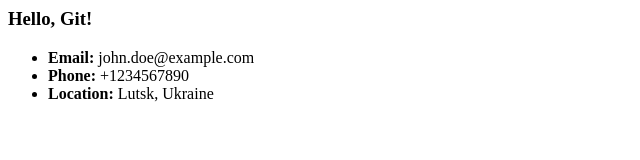
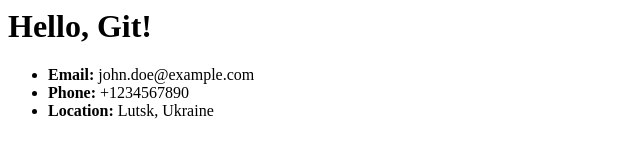
Before and after one commit to korzikevgenia/git-test-2026, a plain HTML site: page index.html in a window 1280 px wide. Shown: the whole page, without its empty margins (0-640 px from the left). Drawn offline with Linux system fonts and the light colour scheme.

Commit message:
h3 to h1

```diff
--- a/index.html
+++ b/index.html
@@ -3,7 +3,7 @@
         <title>Test Project 1</title>
     </head>
     <body>
-        <h3>Hello, Git!</h3>
+        <h1>Hello, Git!</h1>
         <div>
             <ul>
                 <li><b>Email:</b> john.doe@example.com</li>
```
